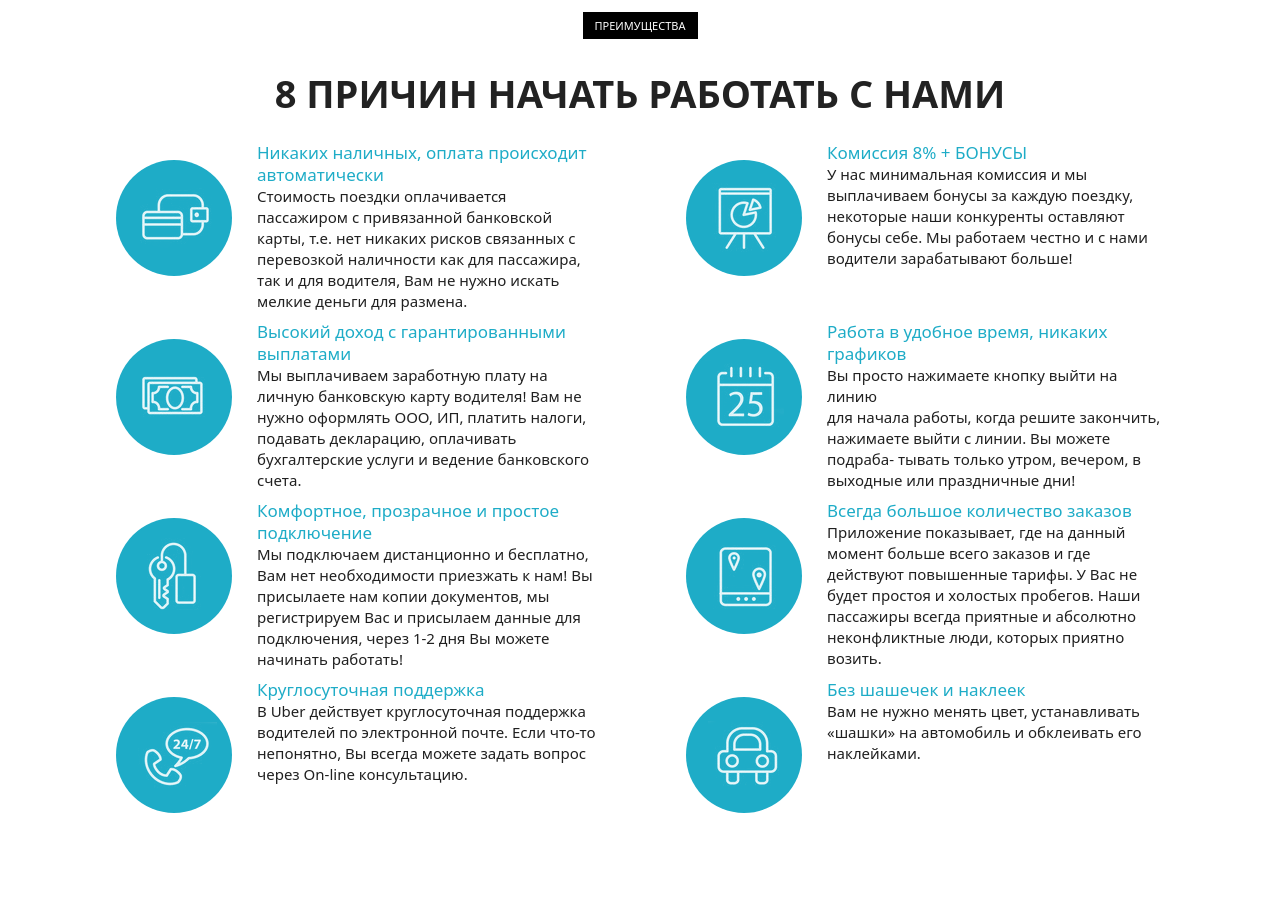
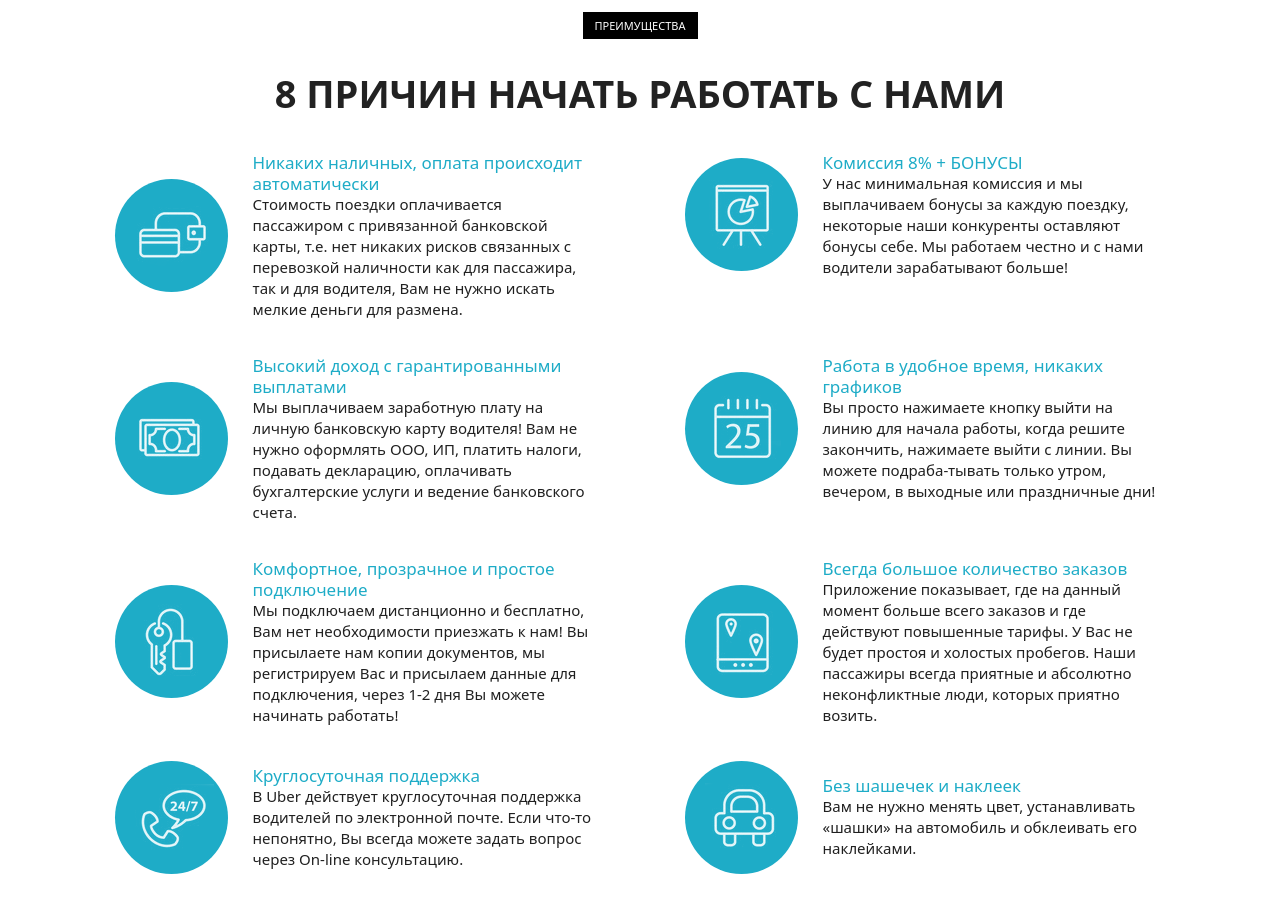
Before and after one commit to IuriiNikitin/Uber, a plain HTML site: page src/index.html in a window 1280 px wide. Shown: the part 860-1773 px from the top of the page. Before the commit the page ends 1702 px from the top, so only its background shows below. Drawn offline with Linux system fonts and the light colour scheme.

Commit message:
fix reasons

```diff
--- a/src/css/style.css
+++ b/src/css/style.css
@@ -158,7 +158,6 @@ nav {
 }
 
 .reasons {
-    height: 850px;
     padding: 20px 0 64px 0;
 }
 
@@ -185,31 +184,26 @@ nav {
     color: #222222;
 }
 
-.reasons .reasons_content {
-    margin-top: 16px;
+.reasons .reasons_block {
+    display: flex;
+    justify-content: center;
+    align-items: center;
+    margin-top: 35px;
 }
 
-.reasons .reason_item {
-    height: 100%;
-    margin: 9px 0;
-}
-
-.reasons .reason_img {
-    float: left;
-    margin: 18px 25px 18px 34px;
-    /* margin: 0 25px 0 33px; */
+.reasons .reasons_round {
+    margin-right: 25px;
     display: flex;
     justify-content: center;
     align-items:center;
-    width: 116px;
-    height: 116px;
+    min-width: 113px;
+    height: 113px;
     background: #1EACC7;
     border-radius: 50%;
 }
 
-.reasons .reason_text {
+.reasons .reasons_descr {
     display: block;
-    float: left;
     width: 343px;
     font-weight: 300;
     font-size: 15px;
@@ -217,7 +211,7 @@ nav {
     color: #202020;
 }
 
-.reason_text span {
+.reasons .reasons_subtitle {
     font-weight: 400;
     font-size: 17px;
     color: #1EACC7;
--- a/src/index.html
+++ b/src/index.html
@@ -59,80 +59,77 @@
             <div class="container">
                 <div class="label">преимущества</div>
                 <h2 class="reasons_header">8 причин начать работать с нами</h2>
-                <div class="reasons_content">
                 <div class="row">
                     <div class="col-md-6">
-                            <div class="reason_item">
-                                <div class="reason_img"><img src="./img/icons/reason_icons/reason_icon_1.png" alt="reason_icon_1" class="reason_icon"></div>
-                                <div class="reason_text">
-                                    <span>Никаких наличных, оплата происходит автоматически</span><br>
-                                    Стоимость поездки оплачивается пассажиром с привязанной банковской карты, т.е. нет никаких рисков связанных с перевозкой наличности как для пассажира, так и для водителя, Вам не нужно искать мелкие деньги для размена.
+                        <div class="reasons_block">
+                            <div class="reasons_round"><img src="./img/icons/reason_icons/reason_icon_1.png" alt="reason_icon_1" class="reason_icon"></div>
+                            <div class="reasons_descr">
+                                <div class="reasons_subtitle">Никаких наличных, оплата происходит автоматически</div>
+                                <div class="reasons_text">Стоимость поездки оплачивается пассажиром с привязанной банковской карты, т.е. нет никаких рисков связанных с перевозкой наличности как для пассажира, так и для водителя, Вам не нужно искать мелкие деньги для размена.</div>
                             </div>
                         </div>
 
                     </div>
                     <div class="col-md-6">
-                            <div class="reason_item">
-                                <div class="reason_img"><img src="./img/icons/reason_icons/reason_icon_2.png" alt="reason_icon_2" class="reason_icon"></div>
-                                <div class="reason_text">
-                                    <span>Комиссия 8% + БОНУСЫ</span><br>
-                                    У нас минимальная комиссия и мы <br> выплачиваем бонусы за каждую поездку, некоторые наши конкуренты оставляют бонусы себе. Мы работаем честно и с нами водители зарабатывают больше!
+                        <div class="reasons_block">
+                            <div class="reasons_round"><img src="./img/icons/reason_icons/reason_icon_2.png" alt="reason_icon_2" class="reason_icon"></div>
+                            <div class="reasons_descr">
+                                <div class="reasons_subtitle">Комиссия 8% + БОНУСЫ</div>
+                                <div class="reasons_text">У нас минимальная комиссия и мы выплачиваем бонусы за каждую поездку, некоторые наши конкуренты оставляют бонусы себе. Мы работаем честно и с нами водители зарабатывают больше!</div>
                             </div>
                         </div>
                     </div>
                     <div class="col-md-6">
-                            <div class="reason_item">
-                                <div class="reason_img"><img src="./img/icons/reason_icons/reason_icon_3.png" alt="reason_icon_3" class="reason_icon"></div>
-                                <div class="reason_text">
-                                    <span>Высокий доход с гарантированными выплатами</span><br>
-                                    Мы выплачиваем заработную плату на личную банковскую карту водителя! Вам не нужно оформлять ООО, ИП, платить налоги, подавать декларацию, оплачивать бухгалтерские услуги и ведение банковского счета.
+                        <div class="reasons_block">
+                            <div class="reasons_round"><img src="./img/icons/reason_icons/reason_icon_3.png" alt="reason_icon_3" class="reason_icon"></div>
+                            <div class="reasons_descr">
+                                <div class="reasons_subtitle">Высокий доход с гарантированными выплатами</div>
+                                <div class="reasons_text">Мы выплачиваем заработную плату на личную банковскую карту водителя! Вам не нужно оформлять ООО, ИП, платить налоги, подавать декларацию, оплачивать бухгалтерские услуги и ведение банковского счета.</div>
                             </div>
                         </div>
                     </div>
                     <div class="col-md-6">
-                            <div class="reason_item">
-                                <div class="reason_img"><img src="./img/icons/reason_icons/reason_icon_4.png" alt="reason_icon_4" class="reason_icon"></div>
-                                <div class="reason_text">
-                                    <span>Работа в удобное время, никаких <br> графиков</span><br>
-                                    Вы просто нажимаете кнопку выйти на линию <br> для начала работы, когда решите закончить, нажимаете выйти с линии. Вы можете подраба-
-                                    тывать только утром, вечером, в выходные или праздничные дни!
+                        <div class="reasons_block">
+                            <div class="reasons_round"><img src="./img/icons/reason_icons/reason_icon_4.png" alt="reason_icon_4" class="reason_icon"></div>
+                            <div class="reasons_descr">
+                                <div class="reasons_subtitle">Работа в удобное время, никаких графиков</div>
+                                <div class="reasons_text">Вы просто нажимаете кнопку выйти на линию для начала работы, когда решите закончить, нажимаете выйти с линии. Вы можете подраба-тывать только утром, вечером, в выходные или праздничные дни! </div>
                             </div>
                         </div>
                     </div>
                     <div class="col-md-6">
-                            <div class="reason_item">
-                                <div class="reason_img"><img src="./img/icons/reason_icons/reason_icon_5.png" alt="reason_icon_5" class="reason_icon"></div>
-                                <div class="reason_text">
-                                    <span>Комфортное, прозрачное и простое подключение</span><br>
-                                    Мы подключаем дистанционно и бесплатно, Вам нет необходимости приезжать к нам! Вы присылаете нам копии документов, мы регистрируем Вас и присылаем данные для подключения, через 1-2 дня Вы можете начинать работать!
+                        <div class="reasons_block">
+                            <div class="reasons_round"><img src="./img/icons/reason_icons/reason_icon_5.png" alt="reason_icon_5" class="reason_icon"></div>
+                            <div class="reasons_descr">
+                                <div class="reasons_subtitle">Комфортное, прозрачное и простое подключение</div>
+                                <div class="reasons_text">Мы подключаем дистанционно и бесплатно, Вам нет необходимости приезжать к нам! Вы присылаете нам копии документов, мы регистрируем Вас и присылаем данные для подключения, через 1-2 дня Вы можете начинать работать!</div>
                             </div>
                         </div>
                     </div>
                     <div class="col-md-6">
-                            <div class="reason_item">
-                                <div class="reason_img"><img src="./img/icons/reason_icons/reason_icon_6.png" alt="reason_icon_6" class="reason_icon"></div>
-                                <div class="reason_text">
-                                    <span>Всегда большое количество заказов</span><br>
-                                    Приложение показывает, где на данный момент больше всего заказов и где действуют повышенные тарифы. У Вас не будет простоя и холостых пробегов. Наши пассажиры всегда приятные и абсолютно неконфликтные люди, которых приятно возить.
+                        <div class="reasons_block">
+                            <div class="reasons_round"><img src="./img/icons/reason_icons/reason_icon_6.png" alt="reason_icon_6" class="reason_icon"></div>
+                            <div class="reasons_descr">
+                                <div class="reasons_subtitle">Всегда большое количество заказов</div>
+                                <div class="reasons_text">Приложение показывает, где на данный момент больше всего заказов и где действуют повышенные тарифы. У Вас не будет простоя и холостых пробегов. Наши пассажиры всегда приятные и абсолютно неконфликтные люди, которых приятно возить.</div>
                             </div>
                         </div>
                     </div>
                     <div class="col-md-6">
-                            <div class="reason_item">
-                                <div class="reason_img"><img src="./img/icons/reason_icons/reason_icon_7.png" alt="reason_icon_7" class="reason_icon"></div>
-                                <div class="reason_text">
-                                    <span>Круглосуточная поддержка</span><br>
-                                    В Uber действует круглосуточная поддержка водителей по электронной почте. Если что-то непонятно, Вы всегда можете задать вопрос через On-line консультацию.
+                        <div class="reasons_block">
+                            <div class="reasons_round"><img src="./img/icons/reason_icons/reason_icon_7.png" alt="reason_icon_7" class="reason_icon"></div>
+                            <div class="reasons_descr">
+                                <div class="reasons_subtitle">Круглосуточная поддержка</div>
+                                <div class="reasons_text">В Uber действует круглосуточная поддержка водителей по электронной почте. Если что-то непонятно, Вы всегда можете задать вопрос через On-line консультацию.</div>
                             </div>
                         </div>
                     </div>
                     <div class="col-md-6">
-                            <div class="reason_item">
-                                <div class="reason_img"><img src="./img/icons/reason_icons/reason_icon_8.png" alt="reason_icon_8" class="reason_icon"></div>
-                                <div class="reason_text">
-                                    <span>Без шашечек и наклеек</span><br>
-                                    Вам не нужно менять цвет, устанавливать «шашки» на автомобиль и обклеивать его наклейками.
-                                </div>
+                        <div class="reasons_block">
+                            <div class="reasons_round"><img src="./img/icons/reason_icons/reason_icon_8.png" alt="reason_icon_8" class="reason_icon"></div>
+                            <div class="reasons_descr">
+                                <div class="reasons_subtitle">Без шашечек и наклеек</div>
+                                <div class="reasons_text">Вам не нужно менять цвет, устанавливать «шашки» на автомобиль и обклеивать его наклейками.</div>
                             </div>
                         </div>
                     </div>
```
Lines whose indentation alone changed are shown as unchanged.
